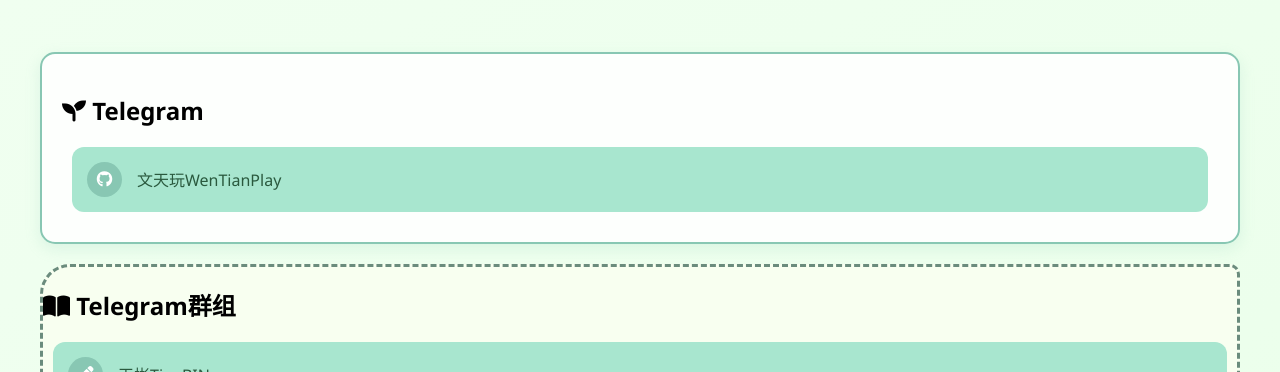
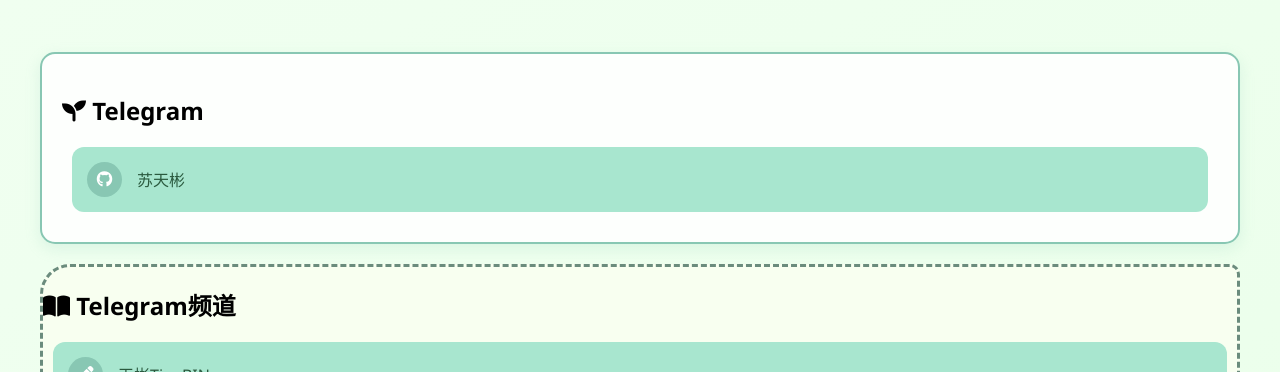
Before and after one commit to wentianplay/TG.github.IO, a plain HTML site: page index.html in a window 1280 px wide. Shown: the top 372 px of the page. Drawn offline with Linux system fonts and the light colour scheme.

Commit message:
更新 index.html

```diff
--- a/index.html
+++ b/index.html
@@ -102,14 +102,14 @@
     <div class="nav-container">
         <div class="nav-card leaf-style">
             <h2><i class="fas fa-seedling"></i> Telegram</h2>
-            <a href="https://t.me/WENTIANPLAY_COM" class="nav-link">
+            <a href="https://t.me/WENTIAnwan" class="nav-link">
                 <span class="nav-icon"><i class="fab fa-github"></i></span>
-                文天玩WenTianPlay
+                苏天彬
             </a>
         </div>
 
         <div class="nav-card handdraw-style">
-            <h2><i class="fas fa-book-open"></i> Telegram群组</h2>
+            <h2><i class="fas fa-book-open"></i> Telegram频道</h2>
             <a href="https://t.me/WENTIANPLAYs" class="nav-link">
                 <span class="nav-icon"><i class="fas fa-pencil-alt"></i></span>
                 天彬TianBIN
```
